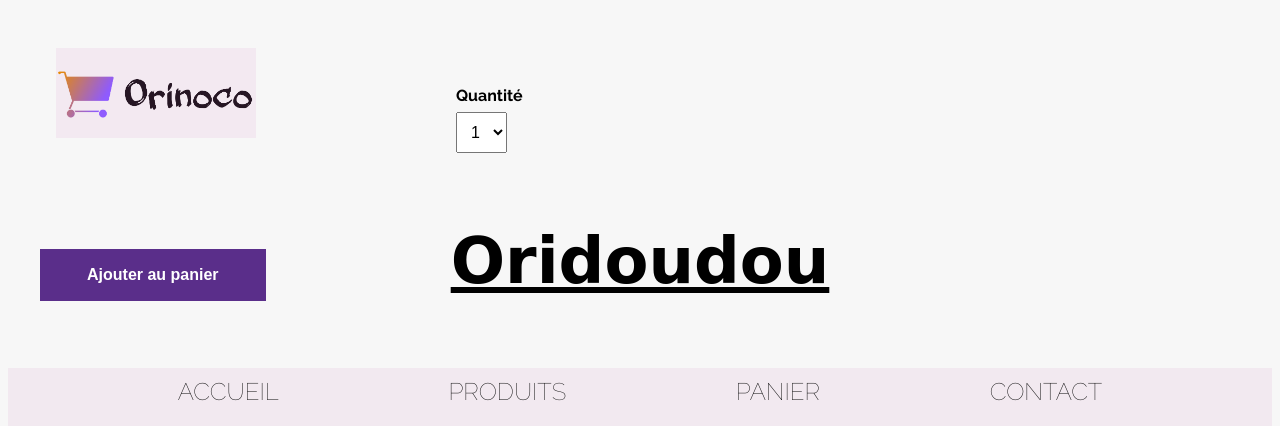
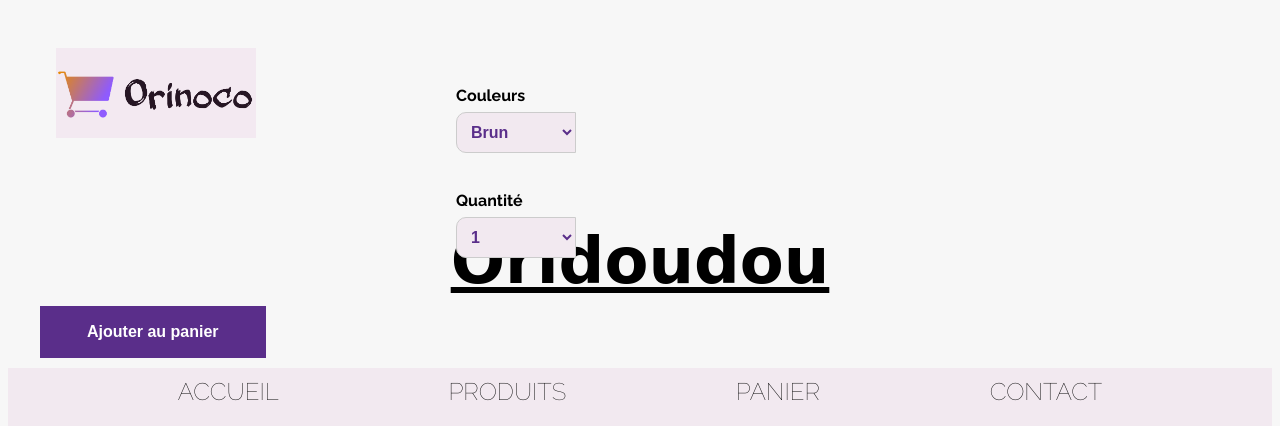
Before and after one commit to GaelleTak/GaelleJohn_5_04052021_-orinoco, a website: page detail.html in a window 1280 px wide. Shown: the top 426 px of the page. Drawn offline with Linux system fonts and the light colour scheme; no server answers; a web font is replaced by a local one.

Commit message:
Création personnalisation couleur

```diff
--- a/css/style.css
+++ b/css/style.css
@@ -161,7 +161,7 @@ object-fit: cover;
 }
 .detail{
   margin-top: -27em;
-  margin-bottom: 6em;
+  margin-bottom: 3em;
   margin-left: 28em;
 }
 
@@ -197,9 +197,18 @@ object-fit: cover;
   font-weight: bold;
 }
 
-#quantity{
-  padding: 10px;
+.select-style {
+  padding: 10px 10px 10px 10px;
+  margin: 0;
+  border: 1px solid #ccc;
+  width: 120px;
+  border-top-left-radius: 10px;
+  border-bottom-left-radius: 10px;
+  background-color: rgb(242 233 240);
+  position: relative;
   font-size: 1em;
+  font-weight: bold;
+  color: rgb(90 46 138);
 }
 
 .button-panier {
--- a/detail.html
+++ b/detail.html
@@ -89,8 +89,20 @@
 
                     <form id="form" method="post">
                         <p>
+                            <label class="quantity">Couleurs</label><br />
+                                <select class="select-style">
+                                    <option value="1">Brun</option>
+                                    <option value="2">Beige</option>
+                                    <option value="3">Noir</option>
+                                    <option value="3">Blanc</option>
+                                </select>
+                        </p>
+                    </form>
+
+                    <form id="form" method="post">
+                        <p>
                             <label class="quantity">Quantité</label><br />
-                                <select name="quantity" id="quantity">
+                                <select class="select-style"  name="quantity" id="quantity">
                                     <option value="1">1</option>
                                     <option value="2">2</option>
                                     <option value="3">3</option>
@@ -104,12 +116,9 @@
                     </form>
                 </div>
 
-
-
-                    <button type="submit" class="button-panier" id="buttonAdd">
-                    Ajouter au panier
-                    </button>
-                </form>
+                <button type="submit" class="button-panier" id="buttonAdd">
+                Ajouter au panier
+                </button>
             </div>
 
             <!-- Detail Section End -->
--- a/js/checkout.js
+++ b/js/checkout.js
@@ -267,4 +267,6 @@ function checkForm() {
     if (messageTest != "") {
         alert("il est necessaire de " + "\n" + messageTest)
     }
+
+
 }
--- a/js/detail.js
+++ b/js/detail.js
@@ -42,7 +42,6 @@ function ready(teddyData) {
         //let ajoutMeuble = await getAjoutMeuble(meubleData, event)
         getAjoutTeddy(teddyData)
         goToRedirectionToPanier(teddyData.name)
-        console.log(pageSuivantProduitName)
         // Une fonction pour aller à la page shopping avec le ID et le nom
     })
     //ici pour input value pour dire aux utilisateurs que l'utilisateur ne peut choisir au moins 1 produit et non negative ou autre choses que le nombre
@@ -123,5 +122,6 @@ function getAjoutTeddy(teddyData) {
 }
 
 function goToRedirectionToPanier(teddyDataNname){
-    window.location.href = `${window.location.origin}/checkout.html?dernierProduitAjouter:=${teddyData.name}`
+
+    window.location.href = `checkout.html`
 }
```
Also changed, not shown: README.md (renamed from js/README.md), 2 other files.
